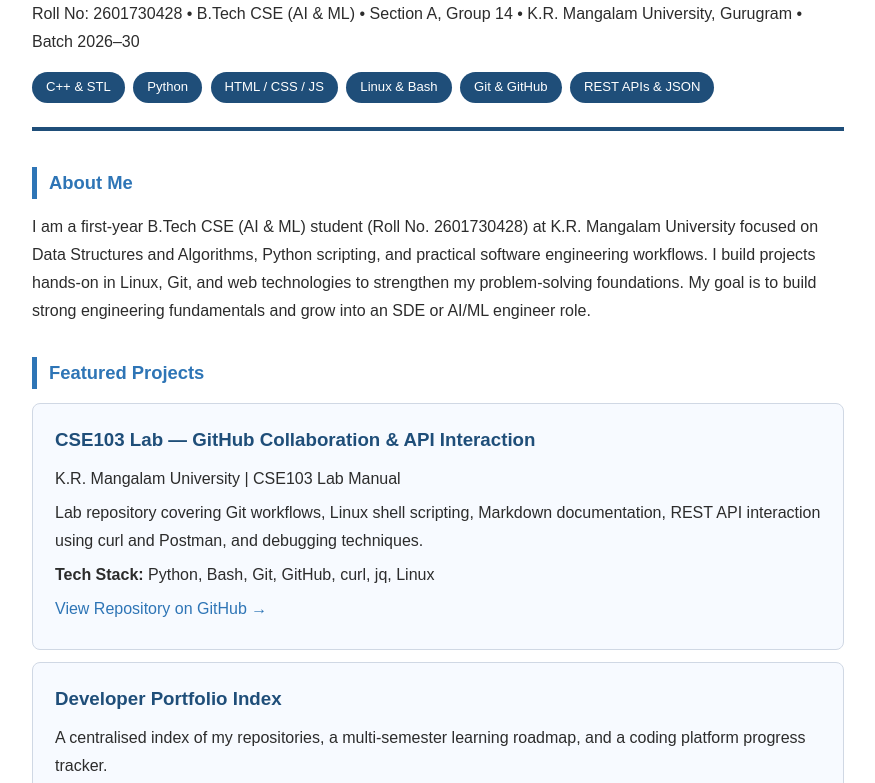
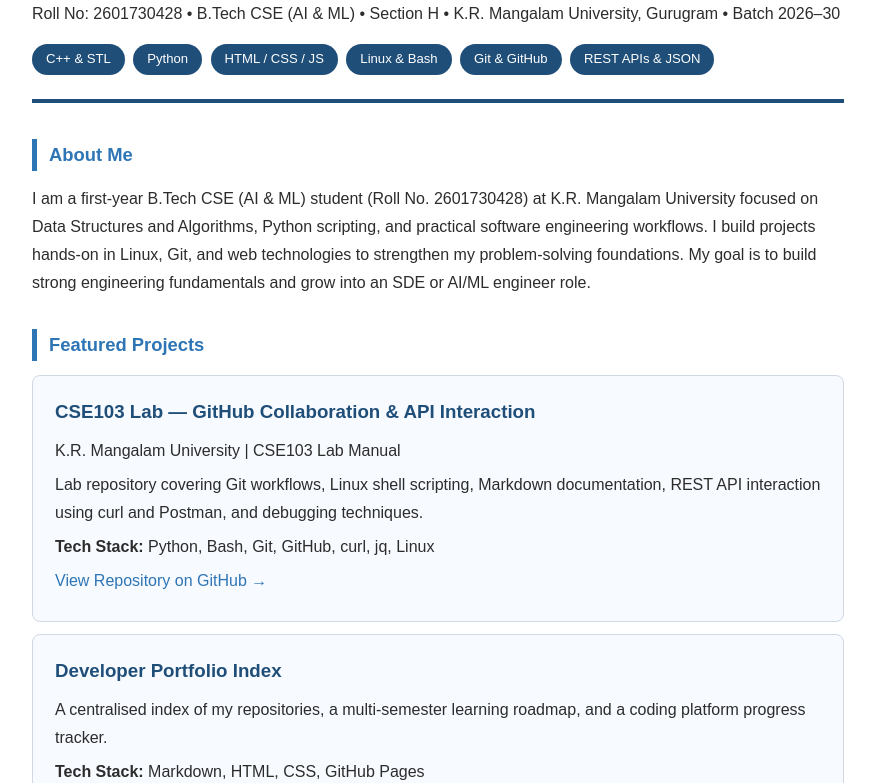
Before and after one commit to yuvraj-maan/developer-portfolio, a plain HTML site: page index.html in a window 1280 px wide. Shown: the part 110-893 px from the top of the page, without its empty margins (202-1077 px from the left). Drawn offline with Linux system fonts and the light colour scheme.

Commit message:
Update section from A to H in index.html

```diff
--- a/index.html
+++ b/index.html
@@ -75,7 +75,7 @@
 <body>
   <header>
     <h1>Hi, I am Yuvraj Maan</h1>
-    <p>Roll No: 2601730428 &bull; B.Tech CSE (AI &amp; ML) &bull; Section A, Group 14 &bull; K.R. Mangalam University, Gurugram &bull; Batch 2026–30</p>
+    <p>Roll No: 2601730428 &bull; B.Tech CSE (AI &amp; ML) &bull; Section H &bull; K.R. Mangalam University, Gurugram &bull; Batch 2026–30</p>
     <p style="margin-top:12px">
       <span class="badge">C++ &amp; STL</span>
       <span class="badge">Python</span>
```
